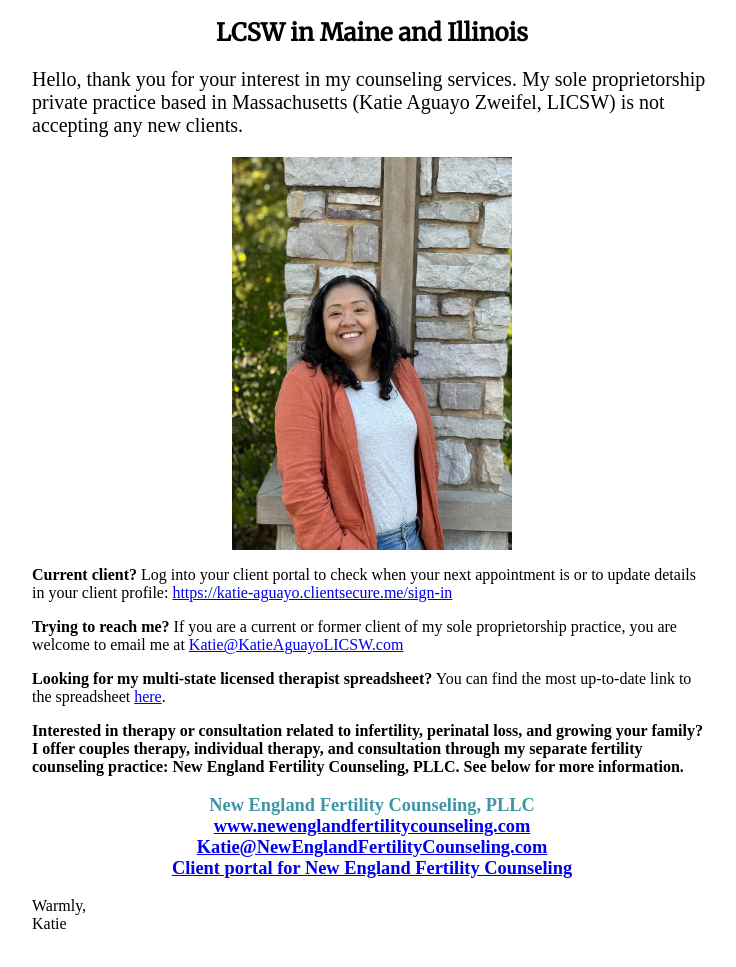
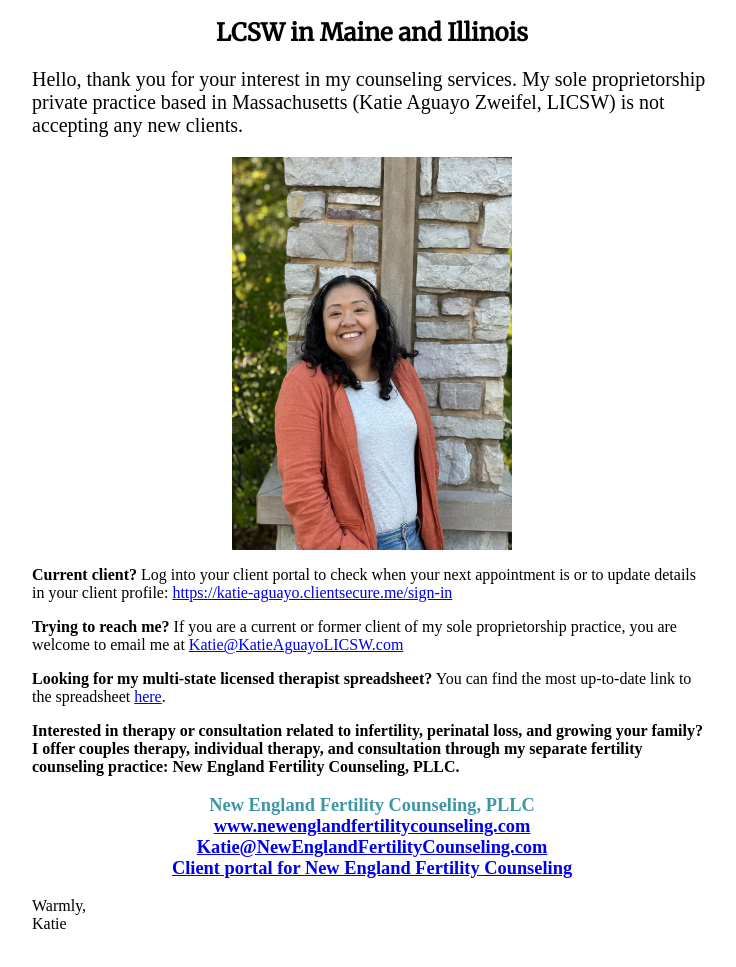
Before and after one commit to SincereChickadee/katieaguayolicsw.com, a plain HTML site: page index.html in a window 1280 px wide. Shown: the part 103-1070 px from the top of the page, without its empty margins (268-1004 px from the left). Drawn offline with Linux system fonts and the light colour scheme.

Commit message:
Update index.html
deleted "see below"

```diff
--- a/index.html
+++ b/index.html
@@ -32,8 +32,7 @@
                     rel="nofollow">here</a>.
             </p>
             <p><strong>Interested in therapy or consultation related to infertility, perinatal loss, and growing your family? I offer couples therapy, individual therapy, and consultation through my separate fertility counseling
-                    practice: New England Fertility Counseling, PLLC.
-                    See below for more information.</strong>
+                    practice: New England Fertility Counseling, PLLC.</strong>
             <p class="address">
                 New England Fertility Counseling, PLLC<br />
                 <a href="https://www.newenglandfertilitycounseling.com">www.newenglandfertilitycounseling.com</a><br />
```
